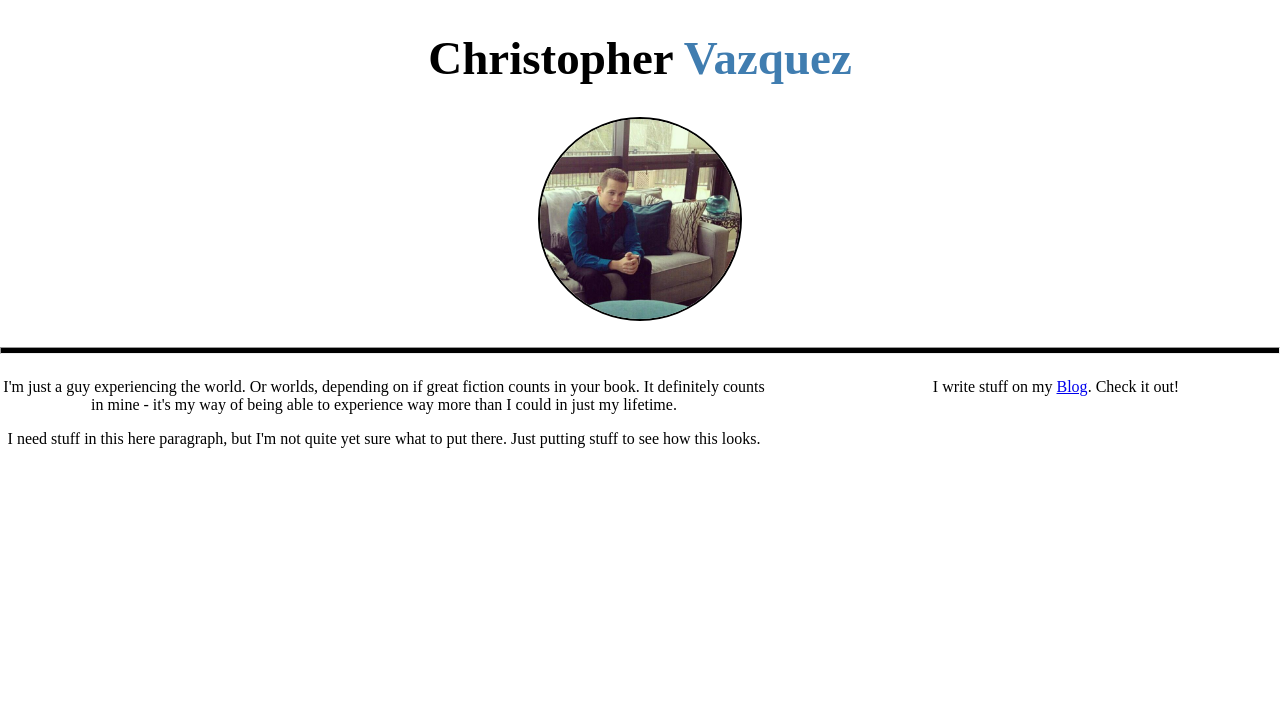
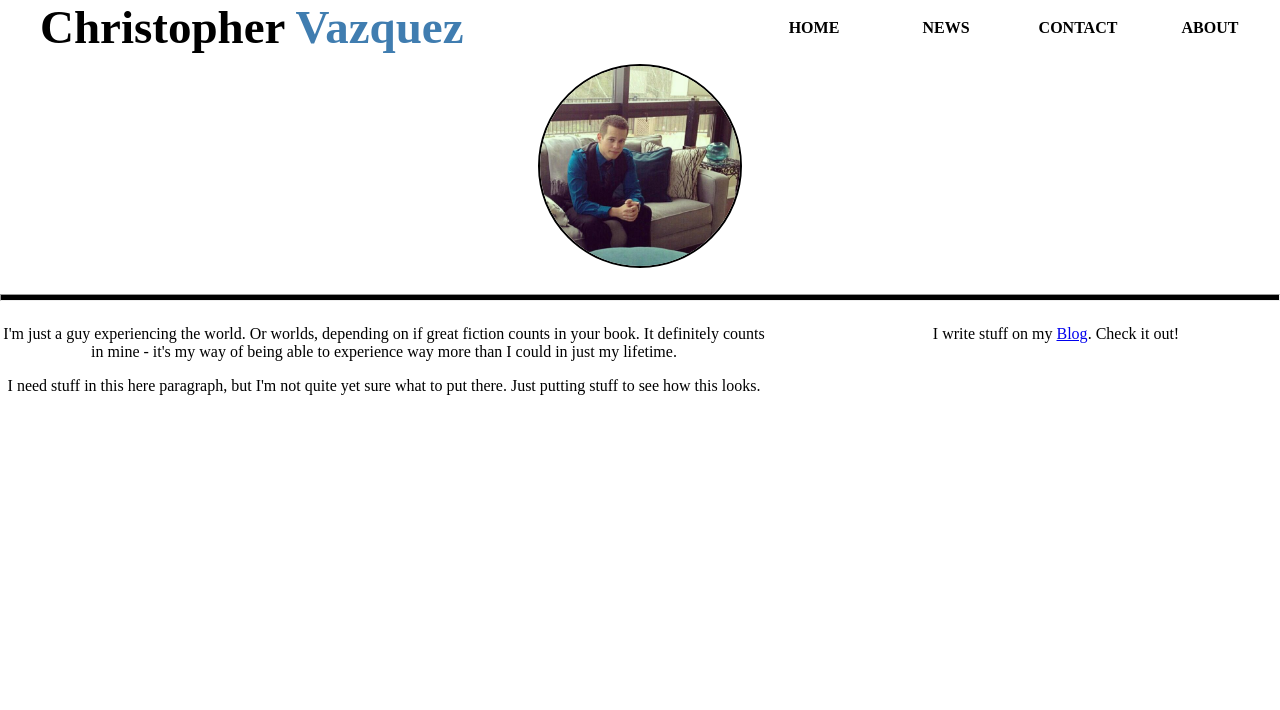
Before and after one commit to cnvazquez/cnvazquez.github.io, a plain HTML site: page index.html in a window 1280 px wide. Shown: the top 710 px of the page. Drawn offline with Linux system fonts and the light colour scheme.

Commit message:
Added Nav Bar

```diff
--- a/stylesheet.css
+++ b/stylesheet.css
@@ -1,4 +1,8 @@
-
+/*
+{
+	border: 1px solid black;
+}
+*/
 body{
 	margin: 0;
 }
@@ -7,29 +11,34 @@ h1 {
 	text-align: center;
 	font-size: 47px;
 	font-weight: bold;
+	margin:0;
 }
-/*
+
 header{
-	position:absolute;
-	top:0px;
-	left:0px;
+	padding: 0;
+	margin-top: 0px;
+	margin-bottom: 10px;
+	float:left;
+	margin-left: 40px;
 }
 
 nav {
-	margin-left:25%;
-	width:75%;
+	margin-top:15px;
+	width: 50%;
+	float:right;
+
 }
 
 nav ul {
 	list-style-type:none;
-	margin:0;
+	margin: 0;
 	padding:0;
 	overflow:hidden;
+	margin-left: 110px;
 }
 
 nav ul li {
-	border: 1px solid black;
-	float: right;
+	display: inline-block;
 }
 
 nav ul li a:link,a:visited {
@@ -47,7 +56,6 @@ nav ul li a:hover,a:active {
 	background-color:#407db0;
 	color: #FFFFFF;
 }
-*/
 
 span {
 	color: #407db0;
```
Also changed, not shown: index.html (+2 -3 lines).
